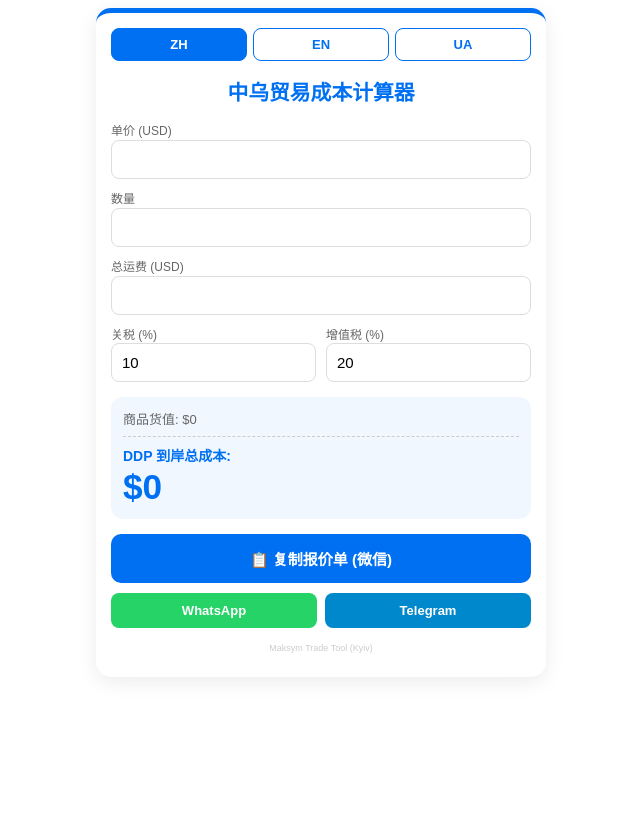
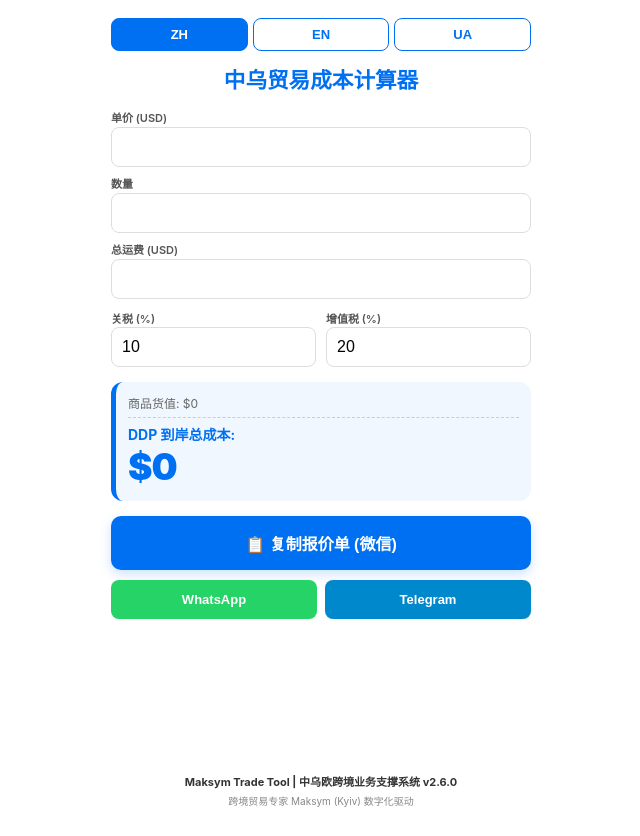
Before and after one commit to Kui-Kui668/trade-calculator, a Next.js app: page / in a window 1280 px wide. Shown: the whole page, without its empty margins (319-959 px from the left). Before the commit the page ends 800 px from the top, so only its background shows below. Built offline with nearby package versions, Linux system fonts and the light colour scheme.

Commit message:
Refactor styles and update text labels

```diff
--- a/pages/index.js
+++ b/pages/index.js
@@ -1,8 +1,9 @@
 'use client';
 import React, { useState } from 'react';
 
-const THEME_COLOR = '#0070f3'; // 回归经典蓝色
-const BG_COLOR = '#f0f7ff';
+// 统一品牌标识
+const BRAND_BLUE = '#0070f3';
+const LIGHT_BG = '#f0f7ff';
 
 export default function TradeCalculator() {
   const [lang, setLang] = useState('zh');
@@ -18,25 +19,31 @@ export default function TradeCalculator() {
       prodTotal: '商品货值', grandTotal: 'DDP 到岸总成本',
       btnCopy: '复制报价单 (微信)',
       quoteTitle: '--- 📋 贸易报价单 ---',
-      dutyVatLabel: '关税 / 增值税',
+      taxLabel: '关税 / 增值税',
+      footerLine1: 'Maksym Trade Tool | 中乌欧跨境业务支撑系统 v2.6.0',
+      footerLine2: '跨境贸易专家 Maksym (Kyiv) 数字化驱动',
     },
     en: {
       title: 'Trade Cost Calculator',
-      price: 'Unit Price (USD)', qty: 'Quantity', shipping: 'Total Shipping (USD)',
+      price: 'Price (USD)', qty: 'Qty', shipping: 'Shipping (USD)',
       duty: 'Duty (%)', vat: 'VAT (%)',
       prodTotal: 'Product Value', grandTotal: 'Landed Cost (DDP)',
       btnCopy: 'Copy Quote (WeChat)',
-      quoteTitle: '--- 📋 Trade Quotation ---',
-      dutyVatLabel: 'Duty / VAT',
+      quoteTitle: '--- 📋 Trade Quote ---',
+      taxLabel: 'Duty / VAT',
+      footerLine1: 'Maksym Trade Tool | Business Support System v2.6.0',
+      footerLine2: 'Trade Expert Maksym (Kyiv) Digitally Driven',
     },
     ua: {
       title: 'Калькулятор вартості',
-      price: 'Ціна за одиницю (USD)', qty: 'Кількість', shipping: 'Вартість доставки (USD)',
+      price: 'Ціна (USD)', qty: 'К-сть', shipping: 'Доставка (USD)',
       duty: 'Мито (%)', vat: 'ПДВ (%)',
-      prodTotal: 'Вартість товару', grandTotal: 'Повна вартість (DDP)',
+      prodTotal: 'Вартість товару', grandTotal: 'Вартість DDP',
       btnCopy: 'Копіювати (WeChat)',
       quoteTitle: '--- 📋 Комерційна пропозиція ---',
-      dutyVatLabel: 'Мито / ПДВ',
+      taxLabel: 'Мито / ПДВ',
+      footerLine1: 'Maksym Trade Tool | Система підтримки бізнесу v2.6.0',
+      footerLine2: 'Експерт з торгівлі Максим (Київ) Цифровий привід',
     }
   };
 
@@ -53,7 +60,7 @@ export default function TradeCalculator() {
 
   const getQuoteText = () => {
     const current = t[lang];
-    return `${current.quoteTitle}\n\n${current.prodTotal}: $${productTotal.toLocaleString()}\n${current.shipping}: $${shippingTotal.toLocaleString()}\n-----------------\n${current.dutyVatLabel}: $${dutyAmt.toFixed(2)} / $${vatAmt.toFixed(2)}\n\n✅ ${current.grandTotal}: $${grandTotal.toLocaleString()}`;
+    return `${current.quoteTitle}\n\n${current.prodTotal}: $${productTotal.toLocaleString()}\n${current.shipping}: $${shippingTotal.toLocaleString()}\n-----------------\n${current.taxLabel}: $${dutyAmt.toFixed(2)} / $${vatAmt.toFixed(2)}\n\n✅ ${current.grandTotal}: $${grandTotal.toLocaleString()}`;
   };
 
   const handleCopy = async () => {
@@ -71,33 +78,32 @@ export default function TradeCalculator() {
   };
 
   return (
-    <div style={{ padding: '15px', fontFamily: 'sans-serif', maxWidth: '420px', margin: '5px auto', backgroundColor: '#fff', borderRadius: '15px', boxShadow: '0 5px 20px rgba(0,0,0,0.08)', borderTop: `5px solid ${THEME_COLOR}` }}>
-      {/* 语言切换 - 更紧凑 */}
-      <div style={{ display: 'flex', justifyContent: 'center', gap: '6px', marginBottom: '15px' }}>
+    <div style={{ padding: '10px 15px', fontFamily: '-apple-system, sans-serif', maxWidth: '420px', margin: '0 auto', backgroundColor: '#fff', minHeight: '100vh', display: 'flex', flexDirection: 'column' }}>
+
+      {/* 语言切换 */}
+      <div style={{ display: 'flex', justifyContent: 'center', gap: '5px', marginBottom: '12px' }}>
         {['zh', 'en', 'ua'].map(l => (
-          <button key={l} onClick={() => setLang(l)} style={{ flex: 1, padding: '8px', borderRadius: '8px', border: `1px solid ${THEME_COLOR}`, backgroundColor: lang === l ? THEME_COLOR : 'white', color: lang === l ? 'white' : THEME_COLOR, fontWeight: 'bold', fontSize: '13px' }}>{l.toUpperCase()}</button>
+          <button key={l} onClick={() => setLang(l)} style={{ flex: 1, padding: '8px', borderRadius: '8px', border: `1px solid ${BRAND_BLUE}`, backgroundColor: lang === l ? BRAND_BLUE : 'white', color: lang === l ? 'white' : BRAND_BLUE, fontWeight: 'bold', fontSize: '13px' }}>{l.toUpperCase()}</button>
         ))}
       </div>
 
-      <h2 style={{ textAlign: 'center', color: THEME_COLOR, margin: '0 0 15px 0', fontSize: '1.3em' }}>{t[lang].title}</h2>
+      <h2 style={{ textAlign: 'center', color: BRAND_BLUE, margin: '0 0 15px 0', fontSize: '1.35em', fontWeight: '800' }}>{t[lang].title}</h2>
 
-      {/* 输入区域 - 间距收紧 */}
-      <div style={{ display: 'flex', flexDirection: 'column', gap: '10px' }}>
-        <div style={rowStyle}><span style={labelStyle}>{t[lang].price}</span><input type="number" name="price" value={inputs.price} onChange={handleInputChange} style={inputStyle} /></div>
-        <div style={rowStyle}><span style={labelStyle}>{t[lang].qty}</span><input type="number" name="qty" value={inputs.qty} onChange={handleInputChange} style={inputStyle} /></div>
-        <div style={rowStyle}><span style={labelStyle}>{t[lang].shipping}</span><input type="number" name="shipping" value={inputs.shipping} onChange={handleInputChange} style={inputStyle} /></div>
+      <div style={{ display: 'flex', flexDirection: 'column', gap: '8px' }}>
+        <div style={inputRow}><span style={labelStyle}>{t[lang].price}</span><input type="number" name="price" value={inputs.price} onChange={handleInputChange} style={inputStyle} /></div>
+        <div style={inputRow}><span style={labelStyle}>{t[lang].qty}</span><input type="number" name="qty" value={inputs.qty} onChange={handleInputChange} style={inputStyle} /></div>
+        <div style={inputRow}><span style={labelStyle}>{t[lang].shipping}</span><input type="number" name="shipping" value={inputs.shipping} onChange={handleInputChange} style={inputStyle} /></div>
         <div style={{display:'flex', gap:'10px'}}>
           <div style={{flex:1}}><span style={labelStyle}>{t[lang].duty}</span><input type="number" name="dutyRate" value={inputs.dutyRate} onChange={handleInputChange} style={inputStyle} /></div>
           <div style={{flex:1}}><span style={labelStyle}>{t[lang].vat}</span><input type="number" name="vatRate" value={inputs.vatRate} onChange={handleInputChange} style={inputStyle} /></div>
         </div>
       </div>
 
-      {/* 结果区域 - 视觉优化 */}
-      <div style={{ marginTop: '15px', padding: '12px', backgroundColor: BG_COLOR, borderRadius: '12px' }}>
-        <p style={{ margin: '0', fontSize: '13px', color: '#666' }}>{t[lang].prodTotal}: ${productTotal.toLocaleString()}</p>
-        <div style={{ marginTop: '8px', paddingTop: '8px', borderTop: '1px dashed #ccc' }}>
-          <p style={{ margin: '0', fontSize: '14px', color: THEME_COLOR, fontWeight: 'bold' }}>{t[lang].grandTotal}:</p>
-          <p style={{ margin: '2px 0 0 0', fontSize: '2.2em', color: THEME_COLOR, fontWeight: '800' }}>${grandTotal.toLocaleString()}</p>
+      <div style={{ marginTop: '15px', padding: '12px', backgroundColor: LIGHT_BG, borderRadius: '12px', borderLeft: `5px solid ${BRAND_BLUE}` }}>
+        <p style={{ margin: '0', fontSize: '12px', color: '#666' }}>{t[lang].prodTotal}: ${productTotal.toLocaleString()}</p>
+        <div style={{ marginTop: '6px', paddingTop: '6px', borderTop: '1px dashed #ccc' }}>
+          <p style={{ margin: '0', fontSize: '14px', color: BRAND_BLUE, fontWeight: 'bold' }}>{t[lang].grandTotal}:</p>
+          <p style={{ margin: '0', fontSize: '2.3em', color: BRAND_BLUE, fontWeight: '900', letterSpacing: '-1px' }}>${grandTotal.toLocaleString()}</p>
         </div>
       </div>
 
@@ -108,13 +114,17 @@ export default function TradeCalculator() {
         <button onClick={() => handleShare('telegram')} style={shareBtnStyle('#0088cc')}>Telegram</button>
       </div>
 
-      <p style={{ textAlign: 'center', fontSize: '9px', color: '#ccc', marginTop: '15px' }}>Maksym Trade Tool (Kyiv)</p>
+      {/* 品牌标准脚注 */}
+      <div style={{ marginTop: 'auto', paddingTop: '20px', textAlign: 'center', paddingBottom: '10px' }}>
+        <p style={{ fontSize: '11px', color: '#333', margin: '0', fontWeight: 'bold' }}>{t[lang].footerLine1}</p>
+        <p style={{ fontSize: '10px', color: '#888', margin: '4px 0 0 0' }}>{t[lang].footerLine2}</p>
+      </div>
     </div>
   );
 }
 
-const rowStyle = { display: 'flex', flexDirection: 'column', gap: '2px' };
-const labelStyle = { fontSize: '12px', color: '#666', fontWeight: '500' };
-const inputStyle = { width: '100%', padding: '10px', boxSizing: 'border-box', borderRadius: '8px', border: '1px solid #ddd', fontSize: '15px' };
-const mainBtnStyle = { width: '100%', padding: '14px', marginTop: '15px', backgroundColor: THEME_COLOR, color: 'white', border: 'none', borderRadius: '10px', fontSize: '15px', fontWeight: 'bold', cursor: 'pointer' };
-const shareBtnStyle = (bg) => ({ flex: 1, padding: '10px', backgroundColor: bg, color: 'white', border: 'none', borderRadius: '8px', fontSize: '13px', fontWeight: 'bold', cursor: 'pointer' });
+const inputRow = { display: 'flex', flexDirection: 'column', gap: '2px' };
+const labelStyle = { fontSize: '11px', color: '#555', fontWeight: '600' };
+const inputStyle = { width: '100%', padding: '10px', boxSizing: 'border-box', borderRadius: '8px', border: '1px solid #ddd', fontSize: '16px', outline: 'none' };
+const mainBtnStyle = { width: '100%', padding: '15px', marginTop: '15px', backgroundColor: BRAND_BLUE, color: 'white', border: 'none', borderRadius: '10px', fontSize: '16px', fontWeight: 'bold', cursor: 'pointer', boxShadow: '0 4px 12px rgba(0,112,243,0.2)' };
+const shareBtnStyle = (bg) => ({ flex: 1, padding: '12px', backgroundColor: bg, color: 'white', border: 'none', borderRadius: '8px', fontSize: '13px', fontWeight: 'bold', cursor: 'pointer' });
```
